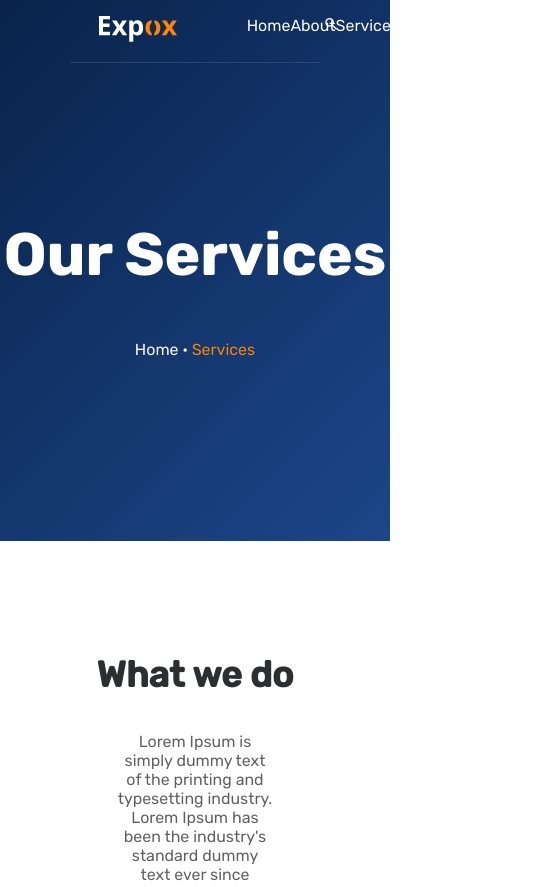
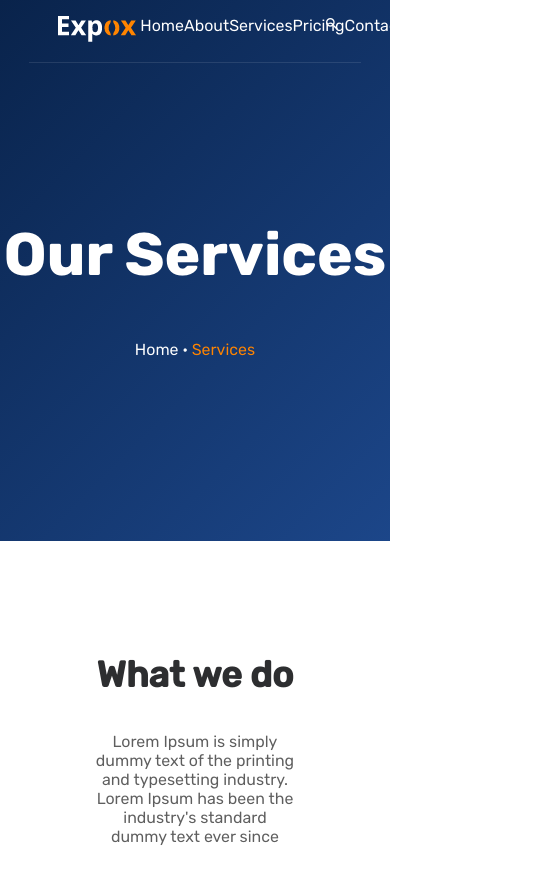
Before and after one commit to AlxandrV/responsive3, a plain HTML site: page index.html in a window 390 px wide. Shown: the top 887 px of the page, 544 px wide, since content can reach past the window. Drawn offline with Linux system fonts and the light colour scheme.

Commit message:
Update tablet version
Ajout du responsive pour tablette

```diff
--- a/index.html
+++ b/index.html
@@ -8,7 +8,7 @@
 </head>
 <body>
     <header class="bg-primary">
-        <div class="w-header d-flex just-between">
+        <div class="d-flex just-between">
             <p><img src="media/logo.png" alt="Logo Expox avec le O coupé en deux" width="78" height="26"></p>
             <div class="d-flex just-between">
                 <ul class="d-flex just-between">
--- a/style.css
+++ b/style.css
@@ -78,11 +78,6 @@
     justify-content: space-between;
 }
 
-/* Width Height ----------------------------------*/
-.w-header{
-    width: 64.0625%;
-}
-
 /* Margin Padding --------------------------------*/
 .m-0{
     margin: 0;
@@ -97,7 +92,7 @@
     text-align: center;
 }
 
-/* Body ------------------------------------------*/
+/* Body ---------------------------------------------------------------------------------------------------*/
 body{
     margin: 0;
     font-family: 'Rubik-Regular', sans-serif;
@@ -115,9 +110,11 @@ a{
 }
 
 ul{
+    padding: 0 5% 0 0;
     list-style: none;
 }
 header > div{
+    width: 64.0625%;
     padding: 0 1.8125rem;
     box-sizing: border-box;
     border-bottom: solid 1px rgba(255, 255, 255, .1);
@@ -125,7 +122,7 @@ header > div{
 }
 
 header > div > div{
-    width: 43.9%;
+    width: 60%;
 }
 
 header ul{
@@ -167,7 +164,6 @@ main > div{
 
 main > div > div{
     width: 33.33%;
-    height: 21.875rem;
     box-sizing: border-box;
     padding: 2.5rem 1.875rem 0 1.875rem;
     display: flex;
@@ -243,3 +239,26 @@ main > div > div:hover .img5{
 main > div > div:hover .img6{
     background-image: url(media/icon-3_hover.png);
 }
+
+/* Media Queries ------------------------------------------------------------------------------------------*/
+@media (max-width: 991.98px){
+    header > div{
+        width: 85%;
+    }
+
+    header > div > div{
+        width: 70%;
+    }
+
+    main > div{
+        width: 80%;
+    }
+
+    main > p{
+        width: 52%;
+    }
+
+    main > div > div{
+        width: 50%;
+    }
+}
```
